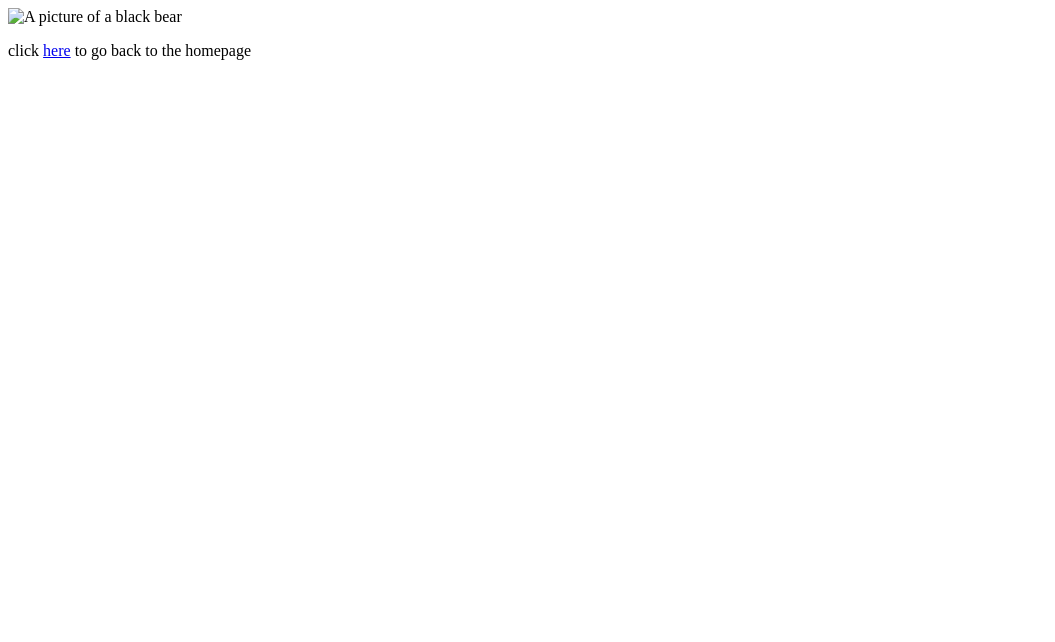
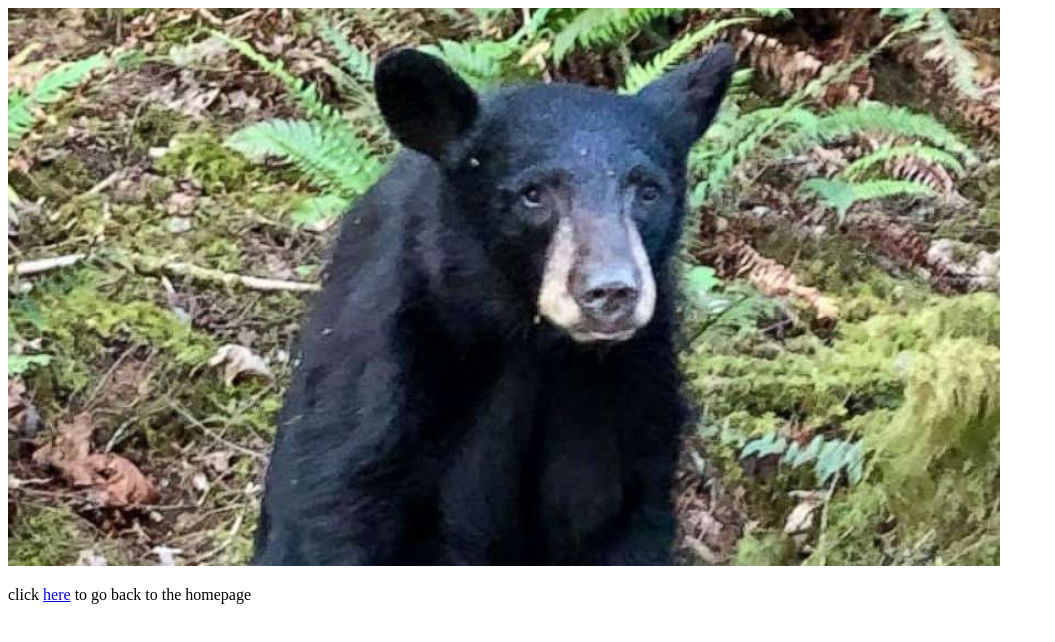
Before and after one commit to samSchulie33/images_1, a plain HTML site: page favorite_animal.html in a window 1280 px wide. Shown: the whole page, without its empty margins (0-1055 px from the left). Drawn offline with Linux system fonts and the light colour scheme.

Commit message:
Update favorite_animal.html

```diff
--- a/favorite_animal.html
+++ b/favorite_animal.html
@@ -5,7 +5,7 @@
     <title>favorite_animal</title>
 </head>
 <body>
-<img src="img/black_bear01.jpg" alt="A picture of a black bear">
+<img src="black_bear01.jpg" alt="A picture of a black bear">
 <p>
     click <a href="index.html">here</a> to go back to the homepage
 </p>
```
